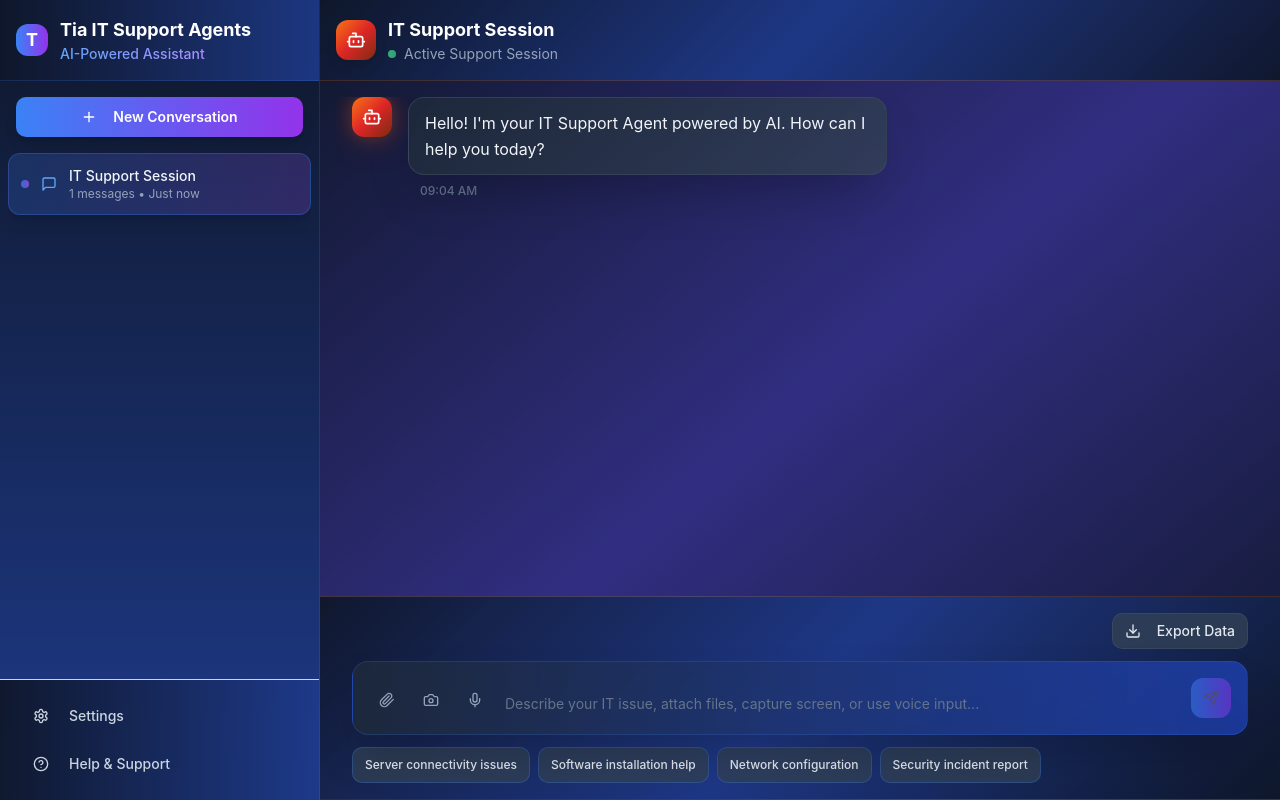
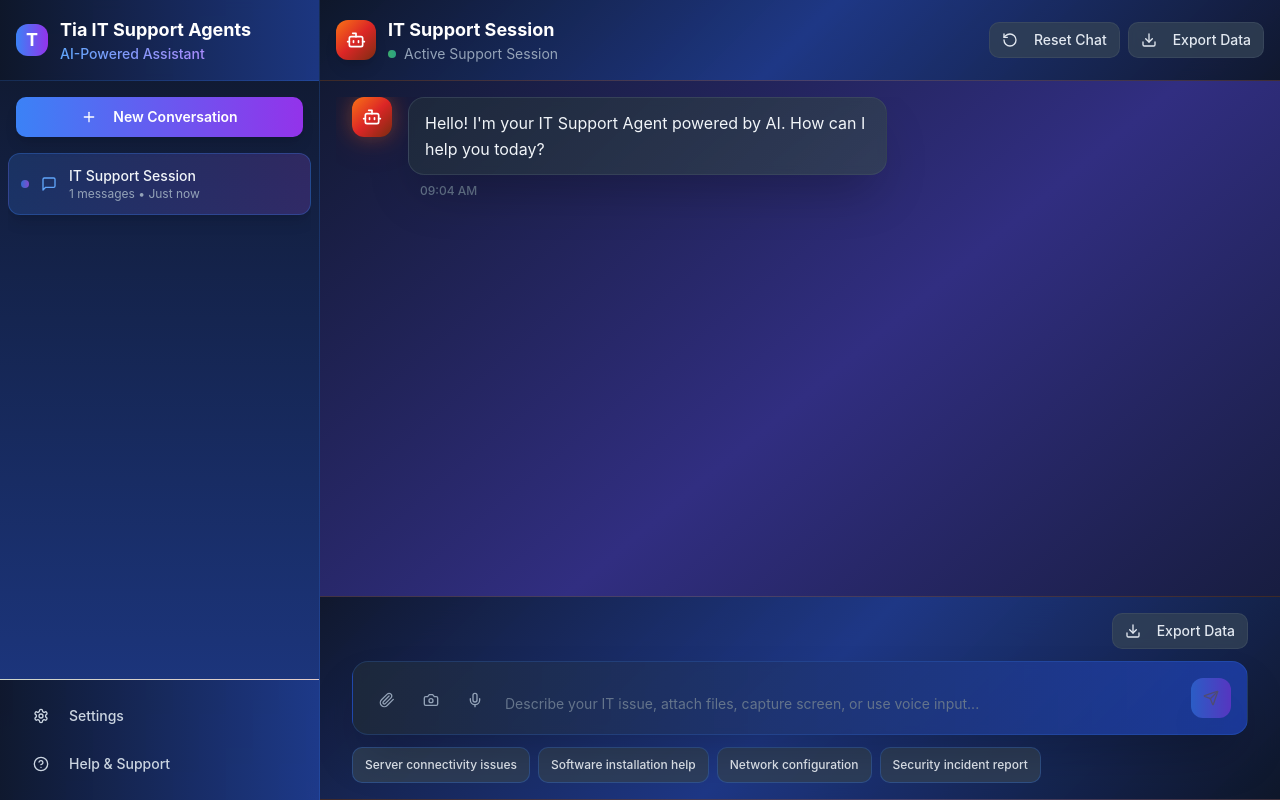
Before and after one commit to koradiaishita/multi-support-agent-ai, a React (Vite) app: page / in a window 1280 px wide. Built offline with nearby package versions, Linux system fonts and the light colour scheme.

Commit message:
Fix: Move export data to header
Move the "Export Data" dropdown and add a "Reset Chat" button to the ChatArea header.

```diff
--- a/src/components/ChatArea.tsx
+++ b/src/components/ChatArea.tsx
@@ -1,3 +1,4 @@
+
 import React, { useState, useRef, useEffect } from 'react';
 import { Button } from '@/components/ui/button';
 import { ScrollArea } from '@/components/ui/scroll-area';
@@ -123,6 +124,24 @@ const ChatArea: React.FC<ChatAreaProps> = ({
             </div>
           </div>
         </div>
+        <div className="flex items-center gap-2">
+          <Button
+            variant="outline"
+            size="sm"
+            onClick={handleClearConversation}
+            className="bg-slate-700/80 hover:bg-slate-600/80 text-slate-200 border-slate-600/50 backdrop-blur-sm hover:border-red-500/50 transition-all"
+          >
+            <RotateCcw className="w-4 h-4 mr-2" />
+            Reset Chat
+          </Button>
+          <ExportData
+            onResetText={handleResetText}
+            onToggleMute={handleToggleMute}
+            isMuted={isMuted}
+            onClearConversation={handleClearConversation}
+            conversationData={conversation}
+          />
+        </div>
       </div>
 
       {/* Messages */}
```
